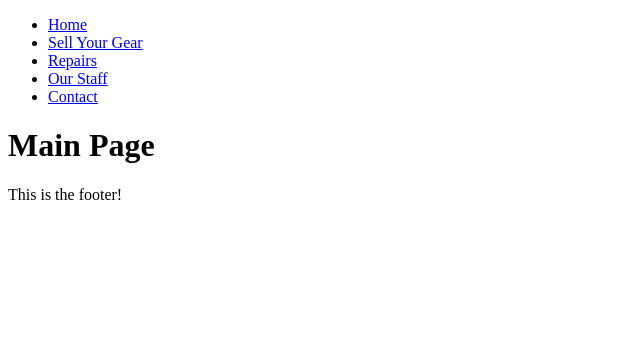
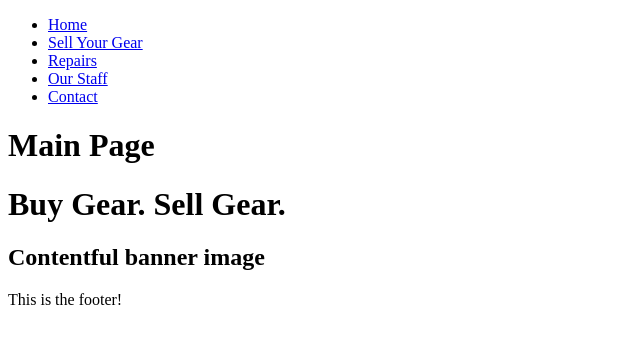
Before and after one commit to kelseyn12/Duluth-Gear-Exchange, a Gatsby site: page / in a window 1280 px wide. Shown: the whole page, without its empty margins (0-640 px from the left). Built offline with nearby package versions, Linux system fonts and the light colour scheme; Gatsby itself is replaced by a stand-in of ours.

Commit message:
added Header component

```diff
--- a/package.json
+++ b/package.json
@@ -14,9 +14,11 @@
     "test": "echo \"Write tests! -> https://gatsby.dev/unit-testing\" && exit 1"
   },
   "dependencies": {
+    "@material-ui/core": "^4.12.4",
+    "@material-ui/icons": "^4.11.3",
     "gatsby": "^4.17.2",
-    "react": "^18.1.0",
-    "react-dom": "^18.1.0"
+    "react": "^17.0.0",
+    "react-dom": "^17.0.0"
   },
   "devDependencies": {
     "prettier": "^2.7.1"
--- /dev/null
+++ b/src/components/Header.js
@@ -0,0 +1,12 @@
+import React from 'react'
+
+const Header = () => {
+  return (
+    <>
+    <h1>Buy Gear. Sell Gear.</h1>
+    <h2>Contentful banner image</h2>
+    </>
+  )
+}
+
+export default Header
--- a/src/pages/index.js
+++ b/src/pages/index.js
@@ -1,4 +1,5 @@
 import React from "react"
+import Header from "../components/Header"
 import Layout from "../components/Layout"
 
 export default function Home() {
@@ -6,6 +7,7 @@ export default function Home() {
   <Layout>
 
    <h1>Main Page </h1>
+   <Header />
   </Layout>
   )
 }
```
Also changed, not shown: 1 other file.
